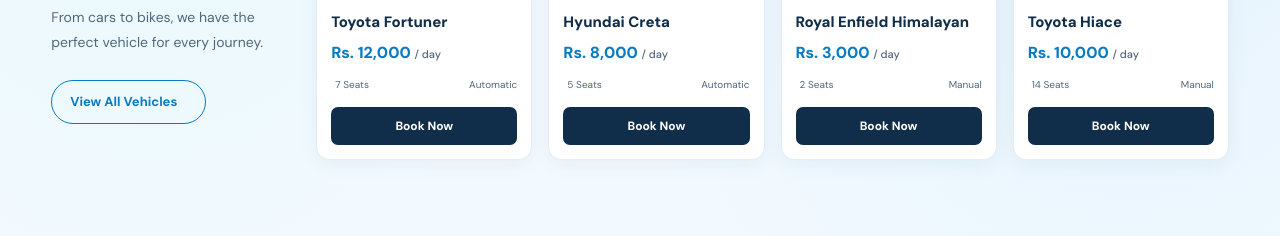
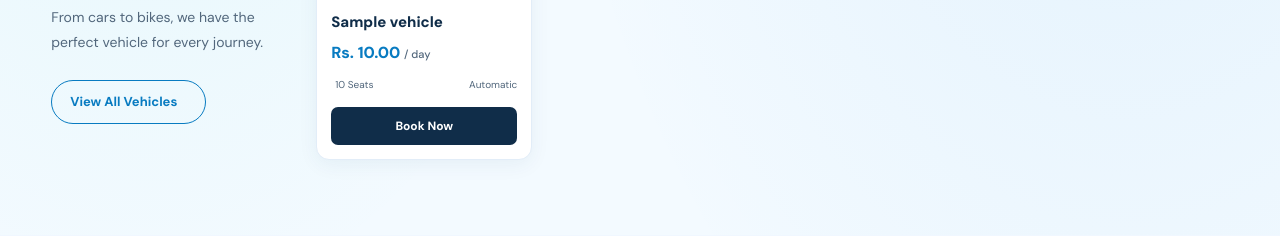
Before and after one commit to rayhaan8848/RentRide, a Django app: page / in a window 1280 px wide. Shown: the part 954-1190 px from the top of the page. Run offline with Django 5.2, Linux system fonts and the light colour scheme; tables that the repository leaves empty hold one stand-in row (values such as "Sample post").

Commit message:
database to frontend

```diff
--- a/main/static/css/home.css
+++ b/main/static/css/home.css
@@ -505,6 +505,7 @@ html {
     border-radius: 13px;
     overflow: hidden;
     box-shadow: 0 8px 20px rgba(20, 50, 80, .12);
+    background: linear-gradient(135deg, #3c647e, #1d3852);
 }
 
 .destination-card::after {
@@ -533,6 +534,12 @@ html {
     color: white;
     font-weight: 800;
     font-size: 15px;
+}
+
+.destination-name small {
+    display: block;
+    margin-left: 21px;
+    font-weight: 500;
 }
 
 
--- a/main/templates/main/home.html
+++ b/main/templates/main/home.html
@@ -156,85 +156,28 @@
 
         <div class="vehicle-grid">
 
-            <!-- VEHICLE 1 -->
+            {% for vehicle in vehicles %}
                 <div class="vehicle-card">
                     <div class="vehicle-image">
-                    <img src="{% static 'images/fortuner.png' %}" alt="Toyota Fortuner">
-                    <span class="vehicle-badge">Popular</span>
+                        <img src="{{ vehicle.main_image.url }}" alt="{{ vehicle.name }}">
+                        <span class="vehicle-badge">{{ vehicle.category.name }}</span>
                     </div>
 
                     <div class="vehicle-info">
-                    <h3>Toyota Fortuner</h3>
-                    <div class="vehicle-price">Rs. 12,000 <small>/ day</small></div>
+                        <h3>{{ vehicle.name }}</h3>
+                        <div class="vehicle-price">Rs. {{ vehicle.daily_price }} <small>/ day</small></div>
 
                         <div class="vehicle-details">
-                        <span><i class="fa-solid fa-users"></i> 7 Seats</span>
-                        <span><i class="fa-solid fa-gear"></i> Automatic</span>
+                            <span><i class="fa-solid fa-users"></i> {{ vehicle.seats }} Seats</span>
+                            <span><i class="fa-solid fa-gear"></i> {{ vehicle.get_transmission_display }}</span>
                         </div>
 
                         <a href="#" class="book-btn">Book Now <i class="fa-solid fa-arrow-right"></i></a>
                     </div>
                 </div>
-
-
-            <!-- VEHICLE 2 -->
-            <div class="vehicle-card">
-                <div class="vehicle-image">
-                    <img src="{% static 'images/creta.jpg' %}" alt="Hyundai Creta">
-                </div>
-
-                <div class="vehicle-info">
-                    <h3>Hyundai Creta</h3>
-                    <div class="vehicle-price">Rs. 8,000 <small>/ day</small></div>
-
-                    <div class="vehicle-details">
-                        <span><i class="fa-solid fa-users"></i> 5 Seats</span>
-                        <span><i class="fa-solid fa-gear"></i> Automatic</span>
-                    </div>
-
-                    <a href="#" class="book-btn">Book Now <i class="fa-solid fa-arrow-right"></i></a>
-                </div>
-            </div>
-
-
-            <!-- VEHICLE 3 -->
-            <div class="vehicle-card">
-                <div class="vehicle-image">
-                    <img src="{% static 'images/bike.jpg' %}" alt="Royal Enfield Himalayan">
-                </div>
-
-                <div class="vehicle-info">
-                    <h3>Royal Enfield Himalayan</h3>
-                    <div class="vehicle-price">Rs. 3,000 <small>/ day</small></div>
-
-                    <div class="vehicle-details">
-                        <span><i class="fa-solid fa-users"></i> 2 Seats</span>
-                        <span><i class="fa-solid fa-gear"></i> Manual</span>
-                    </div>
-
-                    <a href="#" class="book-btn">Book Now <i class="fa-solid fa-arrow-right"></i></a>
-                </div>
-            </div>
-
-
-            <!-- VEHICLE 4 -->
-            <div class="vehicle-card">
-                <div class="vehicle-image">
-                    <img src="{% static 'images/hiace.jpg' %}" alt="Toyota Hiace">
-                </div>
-
-                <div class="vehicle-info">
-                    <h3>Toyota Hiace</h3>
-                    <div class="vehicle-price">Rs. 10,000 <small>/ day</small></div>
-
-                    <div class="vehicle-details">
-                        <span><i class="fa-solid fa-users"></i> 14 Seats</span>
-                        <span><i class="fa-solid fa-gear"></i> Manual</span>
-                    </div>
-
-                    <a href="#" class="book-btn">Book Now <i class="fa-solid fa-arrow-right"></i></a>
-                </div>
-            </div>
+            {% empty %}
+                <p>No vehicles are currently available.</p>
+            {% endfor %}
 
         </div>
     </div>
@@ -242,7 +185,7 @@
 
 
 <!-- DESTINATIONS SECTION -->
-<section class="destinations-section">
+<section class="destinations-section" id="destinations">
 
     <div class="section-container destination-container">
 
@@ -250,11 +193,10 @@
             <span class="section-tag">EXPLORE NEPAL</span>
             <h2>Discover Beautiful <span>Destinations</span></h2>
             <p>
-                From the serene lakes of Pokhara to
-                the breathtaking mountains of Mustang.
+                Explore the pickup and return locations available across Nepal.
             </p>
 
-            <a href="#" class="outline-btn">
+            <a href="#destinations" class="outline-btn">
                 Explore Destinations
                 <i class="fa-solid fa-arrow-right"></i>
             </a>
@@ -263,33 +205,19 @@
 
         <div class="destination-grid">
 
+            {% for location in locations %}
                 <div class="destination-card">
-                <img src="{% static 'images/pokhara.jpg' %}" alt="Pokhara">
+                    {% if location.image %}
+                        <img src="{{ location.image.url }}" alt="{{ location.name }}">
+                    {% endif %}
                     <div class="destination-name">
-                    <i class="fa-solid fa-location-dot"></i> Pokhara
+                        <i class="fa-solid fa-location-dot"></i> {{ location.name }}
+                        <small>{{ location.district }}</small>
                     </div>
                 </div>
-
-            <div class="destination-card">
-                <img src="{% static 'images/mustang.jpg' %}" alt="Mustang">
-                <div class="destination-name">
-                    <i class="fa-solid fa-location-dot"></i> Mustang
-                </div>
-            </div>
-
-            <div class="destination-card">
-                <img src="{% static 'images/nagarkot.jpg' %}" alt="Nagarkot">
-                <div class="destination-name">
-                    <i class="fa-solid fa-location-dot"></i> Nagarkot
-                </div>
-            </div>
-
-            <div class="destination-card">
-                <img src="{% static 'images/chitwan.jpg' %}" alt="Chitwan">
-                <div class="destination-name">
-                    <i class="fa-solid fa-location-dot"></i> Chitwan
-                </div>
-            </div>
+            {% empty %}
+                <p>No locations are currently available.</p>
+            {% endfor %}
 
         </div>
     </div>
--- a/main/views.py
+++ b/main/views.py
@@ -1,5 +1,15 @@
 from django.shortcuts import render
+from rentals.models import Location, Vehicle
 
-# Create your views here.
+
 def home(request):
-    return render(request,'main/home.html')
+    locations = Location.objects.filter(is_active=True)
+    vehicles = Vehicle.objects.filter(
+        is_available=True,
+        category__is_active=True,
+    ).select_related('category')
+
+    return render(request, 'main/home.html', {
+        'locations': locations,
+        'vehicles': vehicles,
+    })
--- a/rentals/urls.py
+++ b/rentals/urls.py
@@ -1,5 +1,6 @@
 from django.urls import path
-# from .views import *
+from .views import *
 
 urlpatterns = [
+     path('categories/', home, name='home'),
 ]
```
Also changed, not shown: rentals/views.py (+17 -1 lines). Lines whose indentation alone changed are shown as unchanged.
